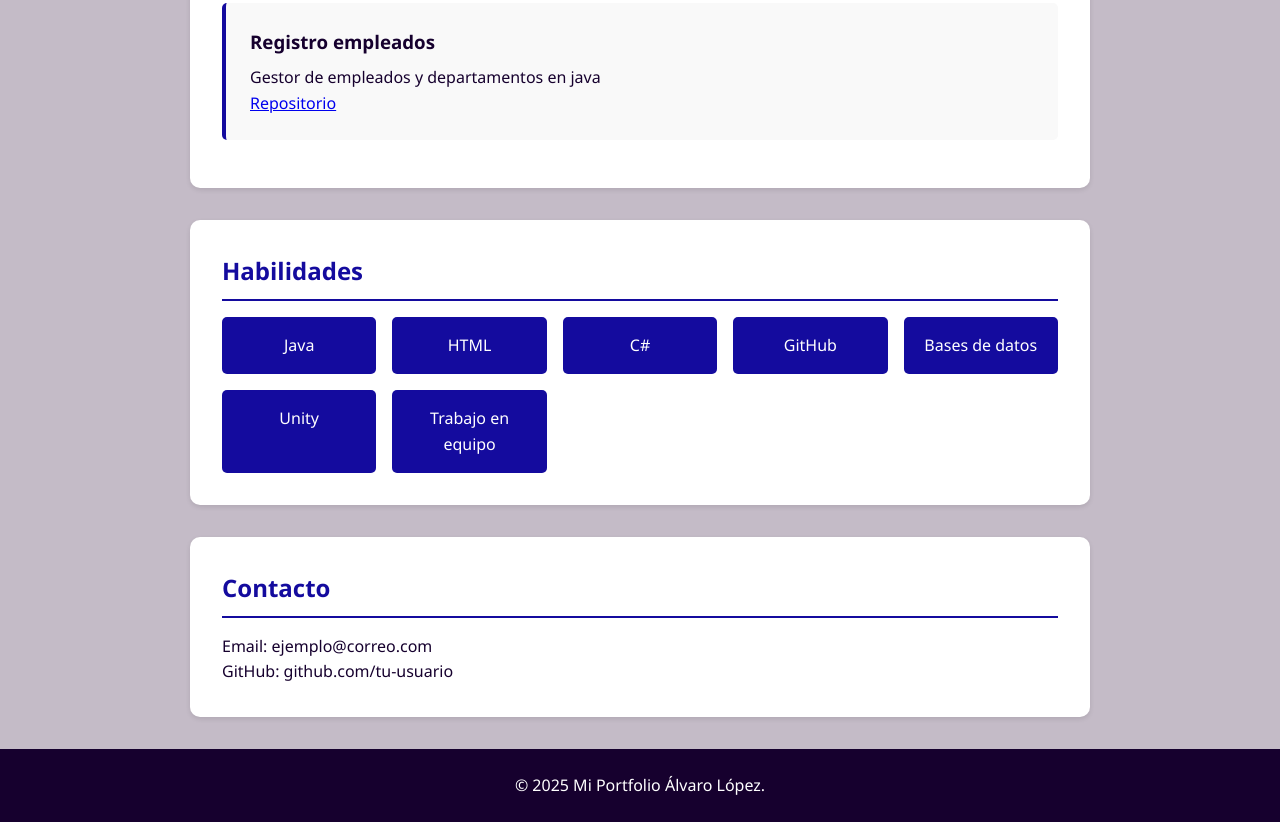
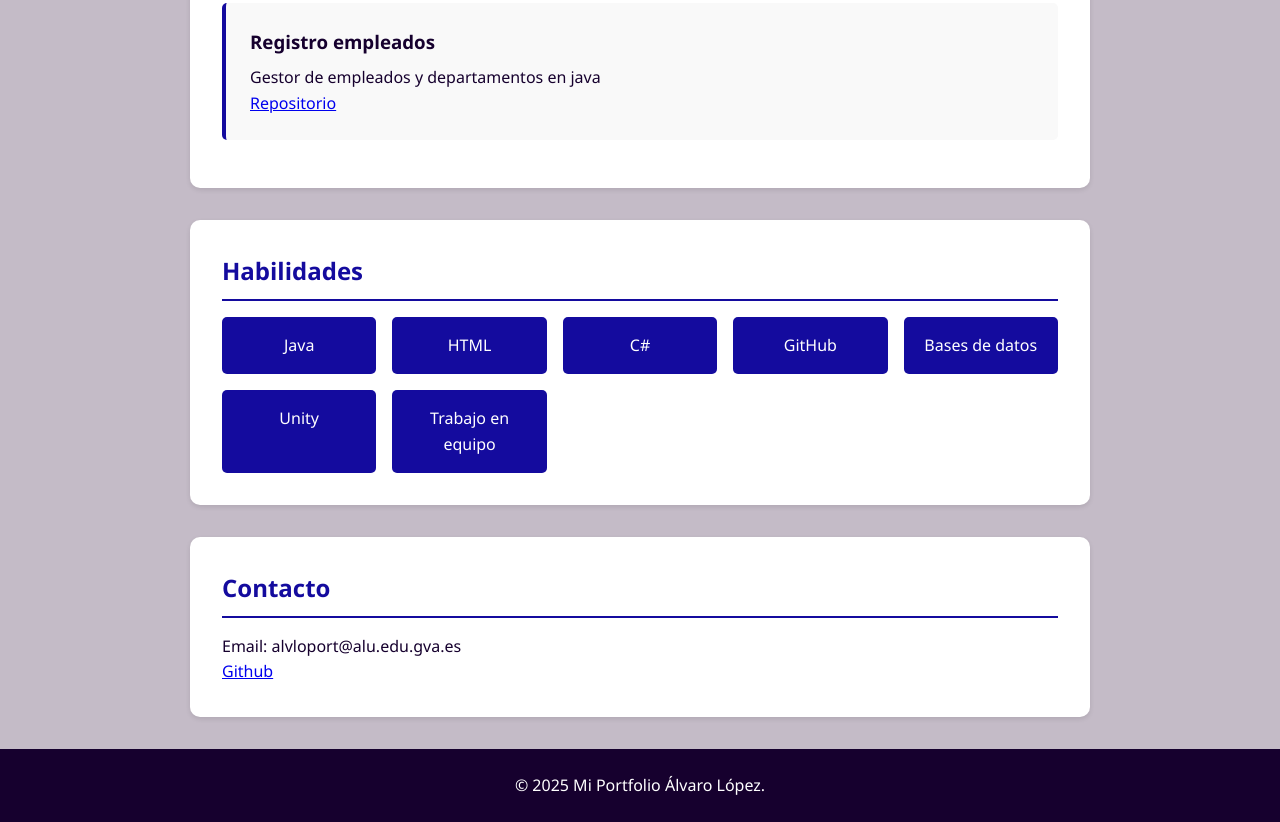
Before and after one commit to alvaroloport/mi-portfolio, a plain HTML site: page index.html in a window 1280 px wide. Shown: the part 952-1774 px from the top of the page. Drawn offline with Linux system fonts and the light colour scheme.

Commit message:
Añadir correo y github

```diff
--- a/index.html
+++ b/index.html
@@ -55,8 +55,8 @@
       </section>
       <section id="contacto">
         <h2>Contacto</h2>
-        <p>Email: ejemplo@correo.com</p>
-        <p>GitHub: github.com/tu-usuario</p>
+        <p>Email: alvloport@alu.edu.gva.es</p>
+        <a href="https://github.com/alvaroloport">Github</a>
       </section>
       <footer>
         <p>&copy; 2025 Mi Portfolio Álvaro López.</p>
```
